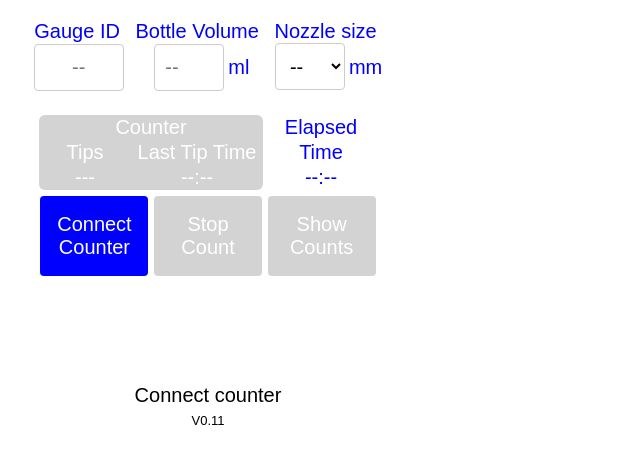
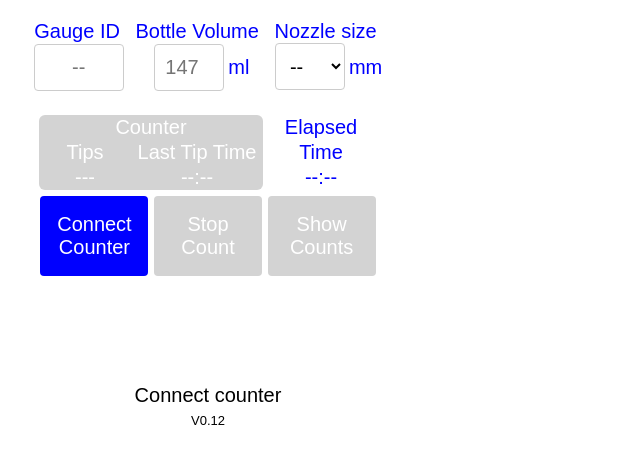
Before and after one commit to Johnthewiser/eml.github.io, a plain HTML site: page index.htm in a window 1280 px wide. Shown: the part 302-766 px from the top of the page, 0-640 px from the left. Drawn offline with Linux system fonts and the light colour scheme.

Commit message:
Update index.htm

```diff
--- a/index.htm
+++ b/index.htm
@@ -382,7 +382,7 @@
 		<div>
 			<span class="spanStyle1"> <label for="gaugeID">Gauge ID</label>	</span > <span class="spanStyle2"> <label for="bottleVolume">Bottle Volume</label> </span> <span class="spanStyle2"> <label for="nozzleSize">Nozzle size</label> </span> <br>
 			<input id="gaugeID" class="input2" name="gaugeID" placeholder="--" type="text" maxlength="6">
-			<input id="bottleVolume" class="input3" name="bottleVolume" placeholder="--" type="number" min="0" max="999" maxlength="3"><span>ml</span>
+			<input id="bottleVolume" class="input3" name="bottleVolume" placeholder="147" type="number" min="0" max="999" maxlength="3"><span>ml</span>
 
 			<select id="nozzleSize" class="select1" name="nozzle">
 				<option value="--">--</option>
@@ -467,7 +467,7 @@
 		</div>
 <!-- <<<<<<<<<<<<<<<<<<<<<<<<<<<<<<<<<<<<<<<<<< Status Line 1 <<<<<<<<<<<<<<<<<<<<<<<<<<<<<<<<<<<<<<<<<<<<<<   -->
 <!-- >>>>>>>>>>>>>>>>>>>>>>>>>>>>>>>>>>>>> Software version number >>>>>>>>>>>>>>>>>>>>>>>>>>>>>>>>>>>>>>>>>   -->
-		<span class="spanStyle3">V</span><span id="versionNumber" class="spanStyle3">0.11</span>
+		<span class="spanStyle3">V</span><span id="versionNumber" class="spanStyle3">0.12</span>
 <!-- <<<<<<<<<<<<<<<<<<<<<<<<<<<<<<<<<<<<< Software version number <<<<<<<<<<<<<<<<<<<<<<<<<<<<<<<<<<<<<<<<<   -->
 </div>
 <!-- <<<<<<<<<<<<<<<<<<<<<<<<<<<<<<<<<<<<<<<<< End of Section1 <<<<<<<<<<<<<<<<<<<<<<<<<<<<<<<<<<<<<<<<<<<<<	-->
```
